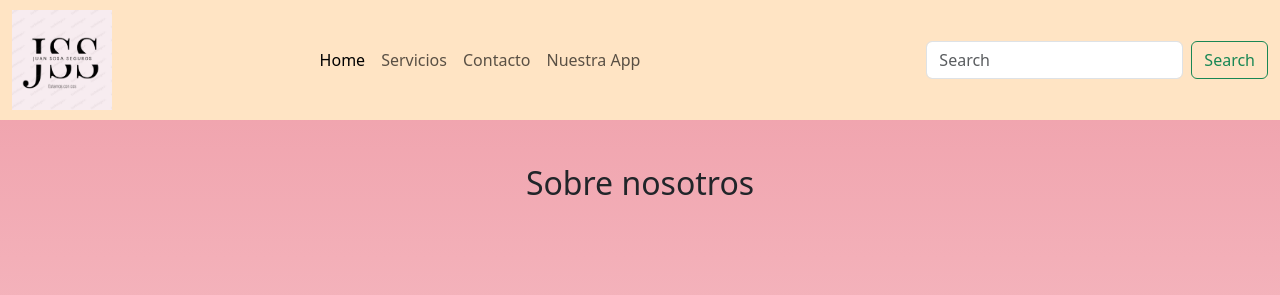
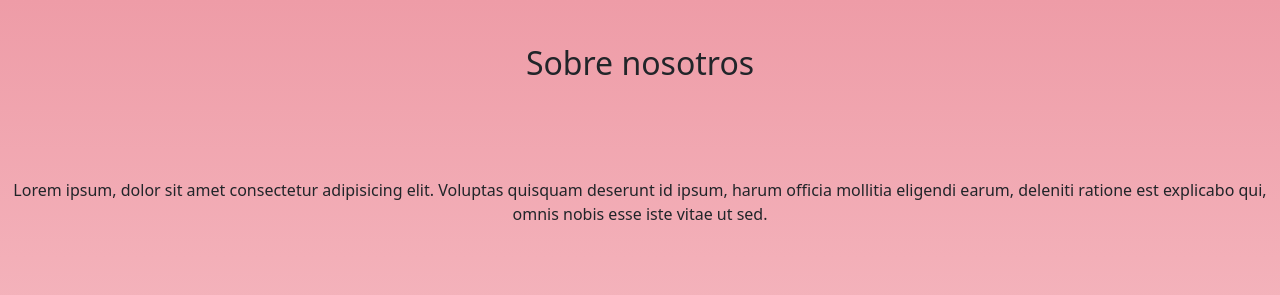
Before and after one commit to Juanisosa13/preentrega2Sosa, a plain HTML site: page index.html in a window 1280 px wide. Shown: the top 295 px of the page. Drawn offline with nearby package versions, Linux system fonts and the light colour scheme.

Commit message:
Elimine header hecho con box-model

```diff
--- a/index.html
+++ b/index.html
@@ -11,42 +11,7 @@
 </head>
 <body>
 
-  <header class="container-fluid">
-    <div class="row h-100 d-flex">
-      <div class="col-2 col-sm-2 align-self-center">
-        <img src="./Assets/Icono.jfif" height="100px" width="100px" alt="Logo">
-      </div>
-      <nav class="navbar navbar-expand-lg col-5 col-sm-5 d-flex justify-content-center">
-        <div>
-          <button class="navbar-toggler" type="button" data-bs-toggle="collapse" data-bs-target="#navbarSupportedContent" aria-controls="navbarSupportedContent" aria-expanded="false" aria-label="Toggle navigation">
-            <span class="navbar-toggler-icon"></span>
-          </button>
-          <div class="collapse navbar-collapse" id="navbarSupportedContent">
-            <ul class="navbar-nav me-auto">
-              <li class="nav-item">
-                <a class="nav-link active" aria-current="page" href="./pages/home.html">Home</a>
-              </li>
-              <li class="nav-item">
-                <a class="nav-link" href="./pages/servicios.html">Servicios</a>
-              </li>
-              <li class="nav-item">
-                <a class="nav-link" href="./pages/contacto.html">Contacto</a>
-              </li>
-              <li class="nav-item">
-                <a class="nav-link" href="./pages/appsancor.html">Nuestra App</a>
-              </li>
-            </ul>
-          </div>
-        </div>
-      </nav>
-      <div class="col-5 align-self-center d-flex justify-content-end">
-        <form class="d-flex" role="search">
-          <input class="form-control me-2" type="search" placeholder="Search" aria-label="Search">
-          <button class="btn btn-outline-success" type="submit">Search</button>
-        </form>
-      </div>
-    </div>
-  </header>
+
 
   <main class="container-fluid text-center">
 
```
